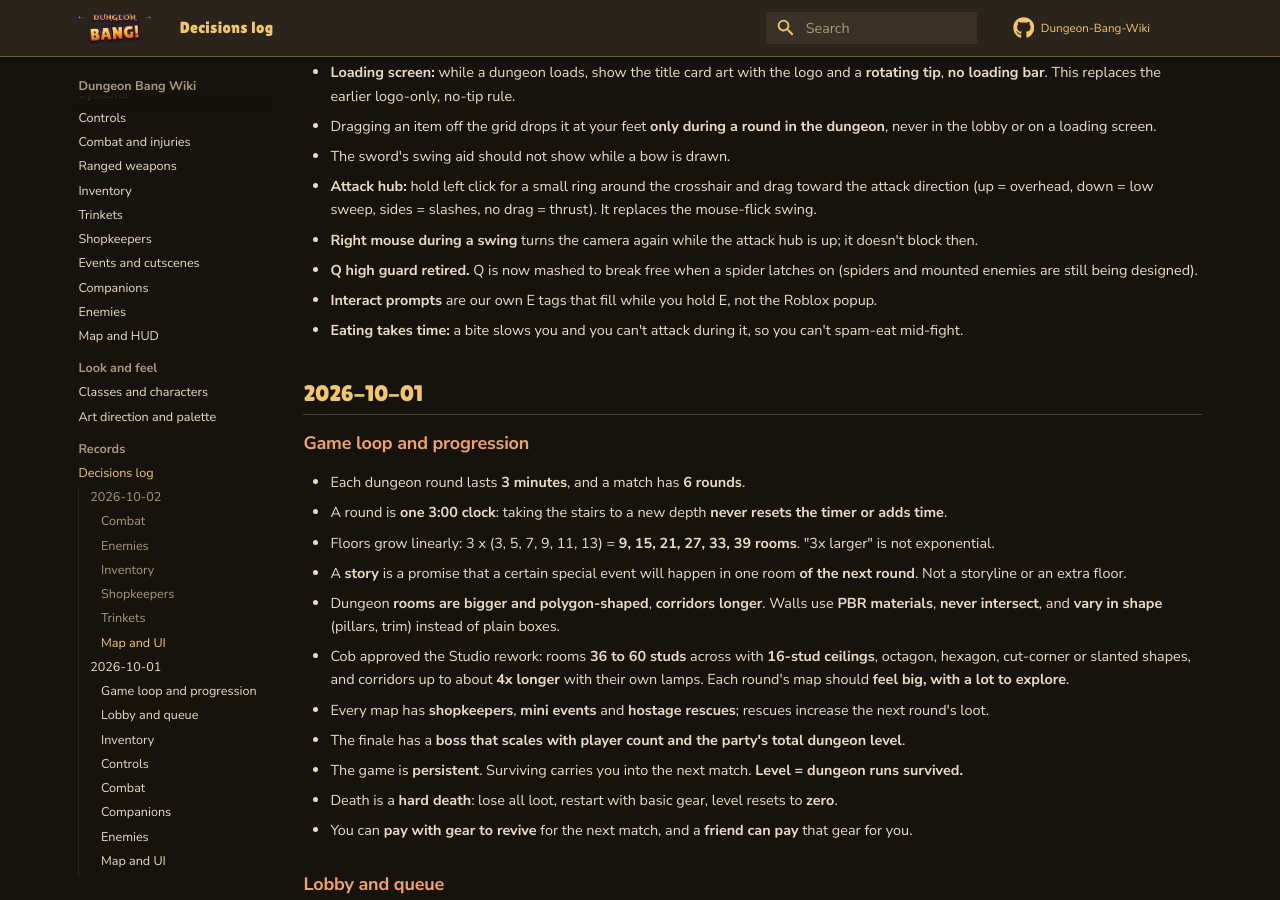
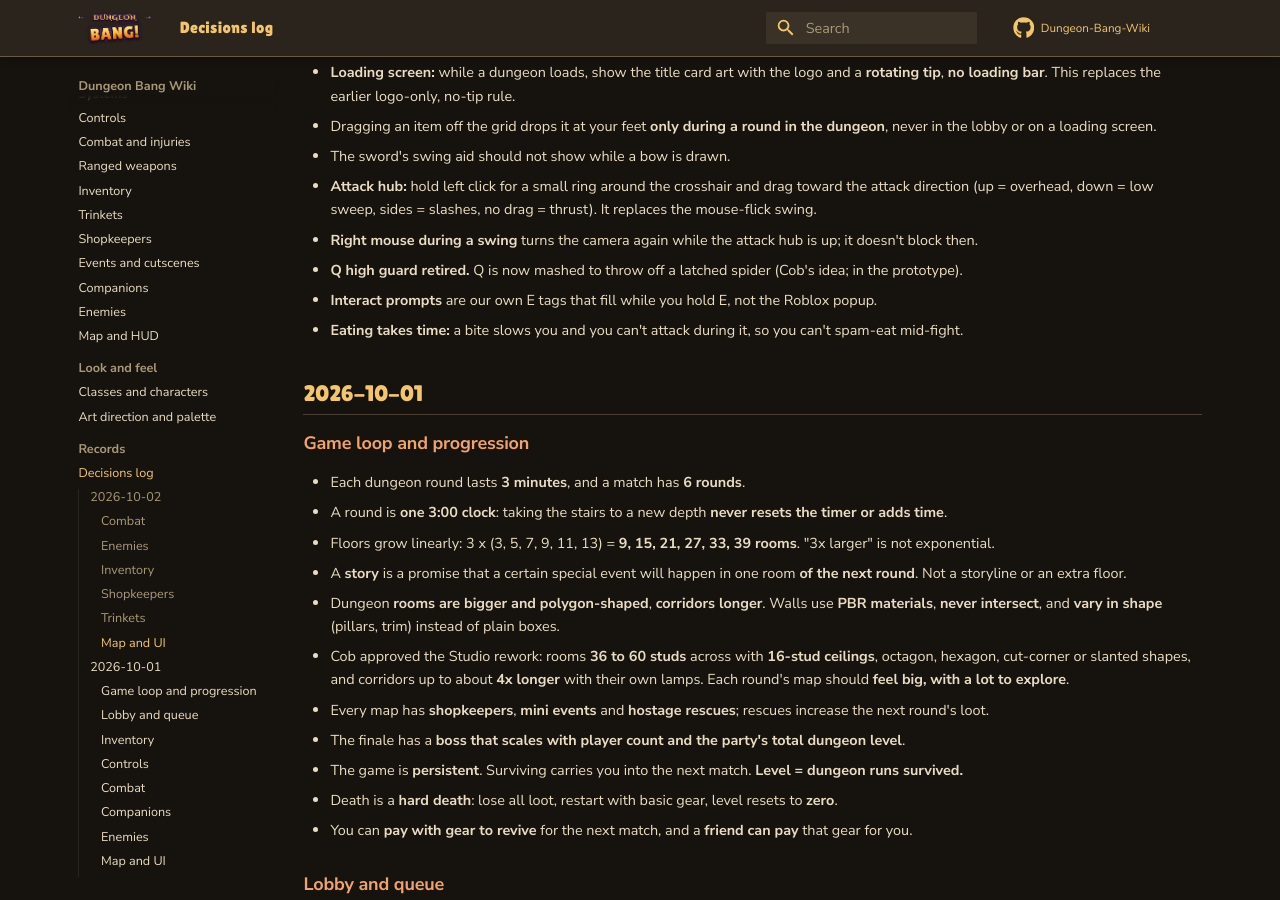
Before and after one commit to iamlegendok/Dungeon-Bang-Wiki, an MkDocs documentation site: the page built from docs/decisions.md, in a window 1280 px wide and 900 px high, scrolled down 952 px. Built offline with MkDocs 1.6.1 and Material for MkDocs 9.7.7, drawn with Linux system fonts in a browser that asks for light colours; comment, search, counter and statistics services are not loaded.

Commit message:
Decisions: spider break-free is in the prototype
Co-Authored-By: Claude Opus 5.5 (1M context) <noreply@anthropic.com>
Claude-Session: https://claude.ai/code/session_01BBz4VfGTsvBuNKXe58LieA

```diff
--- a/docs/decisions.md
+++ b/docs/decisions.md
@@ -30,7 +30,7 @@ Everything Cob has confirmed, newest first. Drafts and assumptions are not here
 - The sword's swing aid should not show while a bow is drawn.
 - **Attack hub:** hold left click for a small ring around the crosshair and drag toward the attack direction (up = overhead, down = low sweep, sides = slashes, no drag = thrust). It replaces the mouse-flick swing.
 - **Right mouse during a swing** turns the camera again while the attack hub is up; it doesn't block then.
-- **Q high guard retired.** Q is now mashed to break free when a spider latches on (spiders and mounted enemies are still being designed).
+- **Q high guard retired.** Q is now mashed to throw off a latched spider (Cob's idea; in the prototype).
 - **Interact prompts** are our own E tags that fill while you hold E, not the Roblox popup.
 - **Eating takes time:** a bite slows you and you can't attack during it, so you can't spam-eat mid-fight.
 
```
